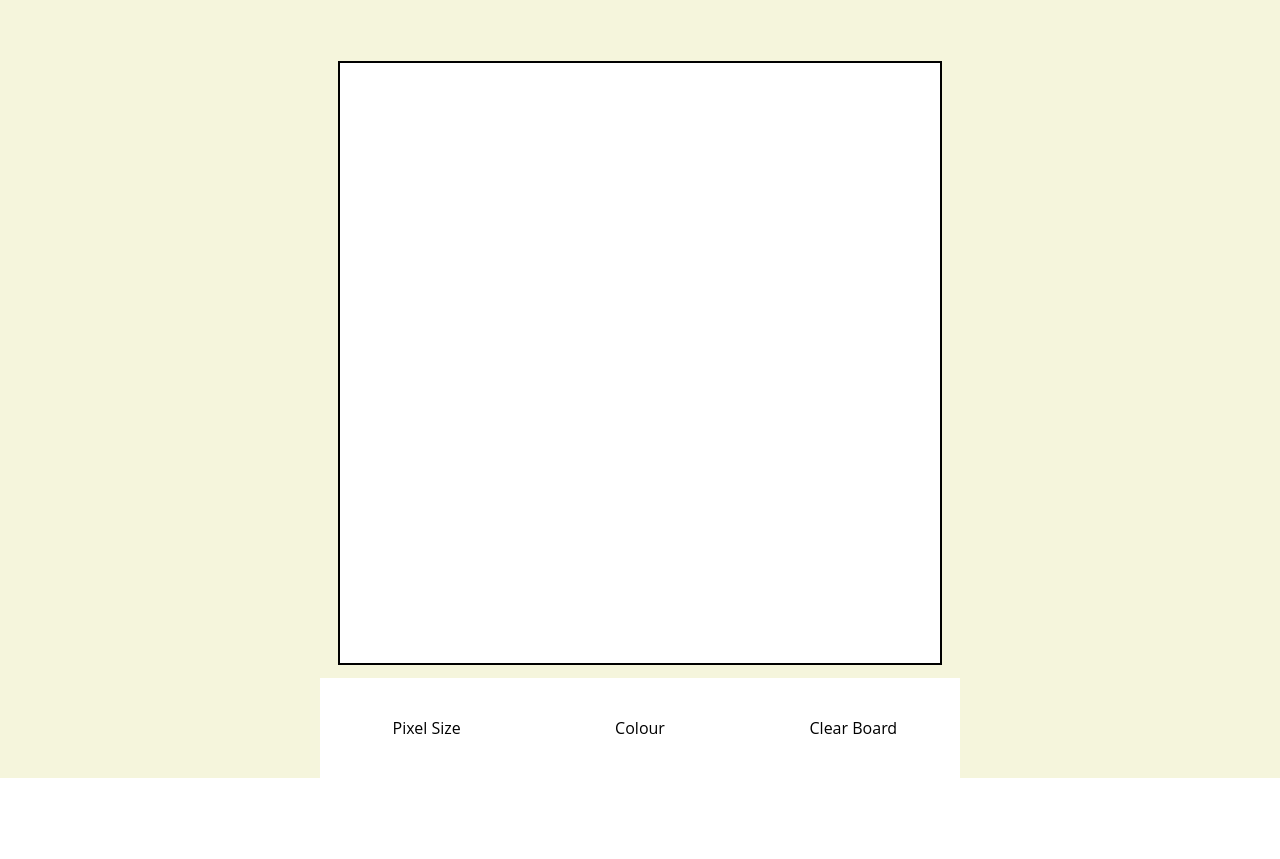
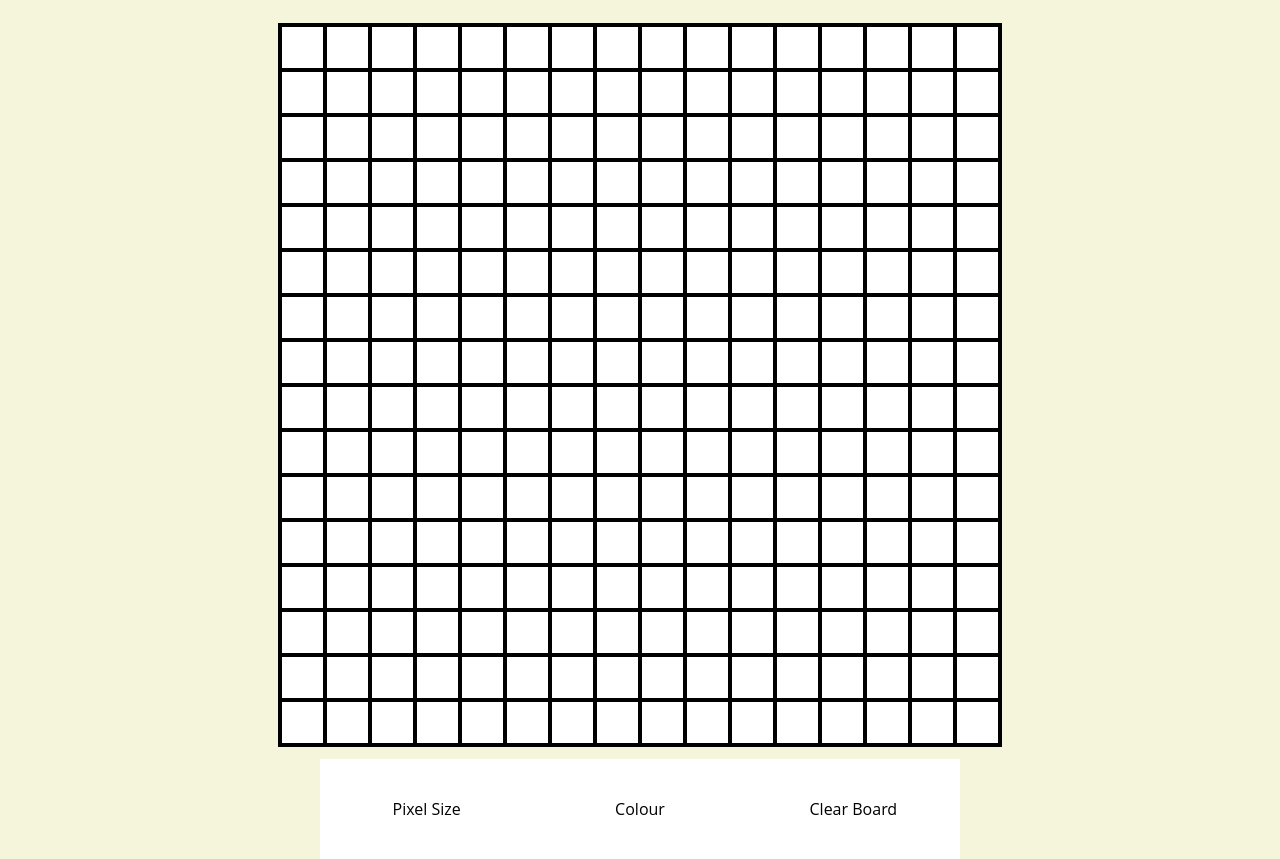
Before and after one commit to ZeshanQureshi/sketch-board, a plain HTML site: page index.html in a window 1280 px wide. Shown: the part 73-932 px from the top of the page. Before the commit the page ends 851 px from the top, so only its background shows below. Drawn offline with Linux system fonts and the light colour scheme.

Commit message:
Updated Grid Layout
Added grid layout to main.js and implemented style to style.css

```diff
--- a/scripts/main.js
+++ b/scripts/main.js
@@ -1,10 +1,10 @@
-let container = document.getElementById("grid");
+const container = document.getElementById("grid");
 
 function initializeGrid(numPixels) {
 
     for (i = 0 ; i < numPixels ; i++) {
         for (j = 0 ; j < numPixels ; j++) {
-            grid.appendChild(document.createElement("div"));
+            grid.appendChild(document.createElement("div")).classList.add("layout");
         }
 
     }
--- a/styles/style.css
+++ b/styles/style.css
@@ -19,11 +19,6 @@ h1 {
     display: table-cell;
 }
 
-h2 {
-
-
-}
-
 header {
     height: 70px;
     width: 100%;
@@ -33,10 +28,18 @@ header {
     display: table;
 }
 
-table {
-    height: 100%;
-    width: 100%;
+.layout {
+    height: 41px;
+    width: 41px;
 
+    float: left;
+    border: solid black 2px;
+
+    mouse
+}
+
+.layout:hover {
+    background-color: red;
 }
 
 #mainbody1 {
@@ -50,11 +53,11 @@ table {
 #mainbody1-board {
     background-color: white;
 
-    height: 600px;
-    width: 600px;
+    height: 720px;
+    width: 720px;
 
     margin: 0 auto;
-    margin-top: 5%;
+    margin-top: 2%;
 
     border: solid black 2px;
 }
```
